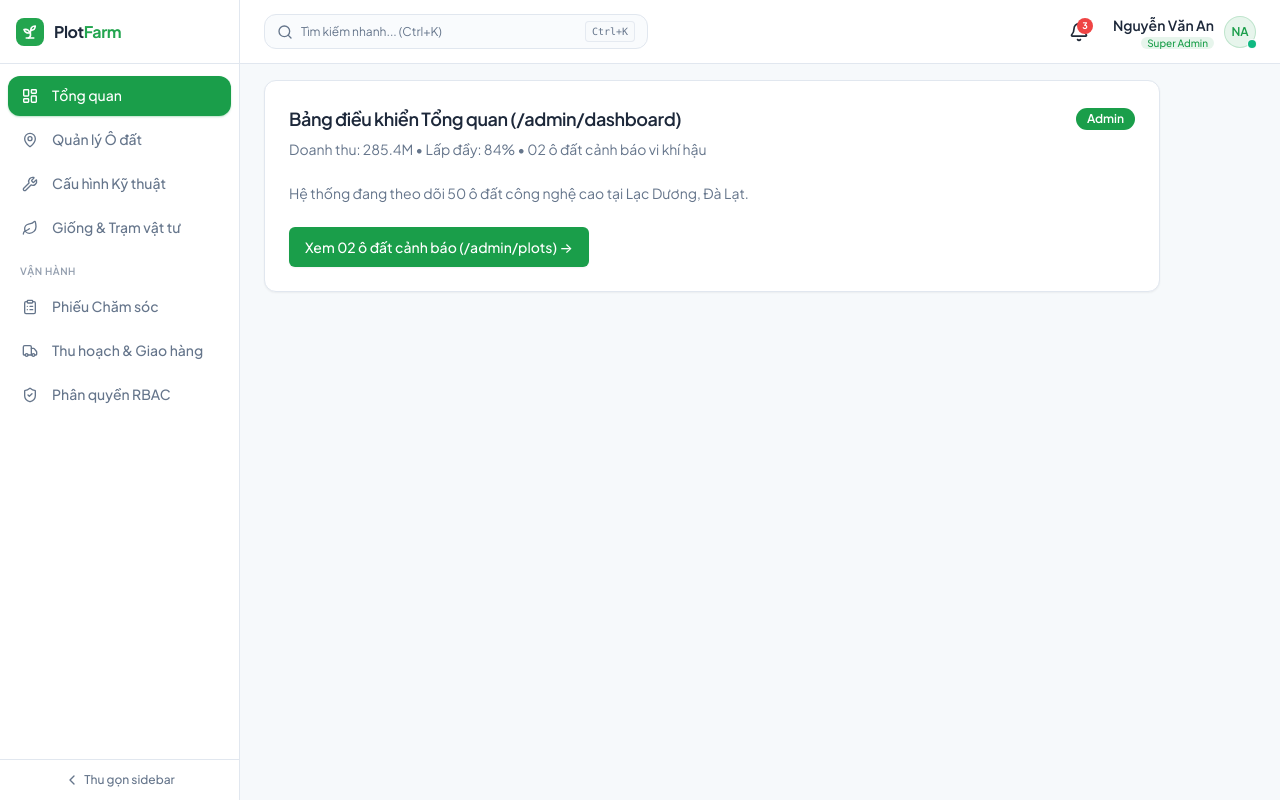
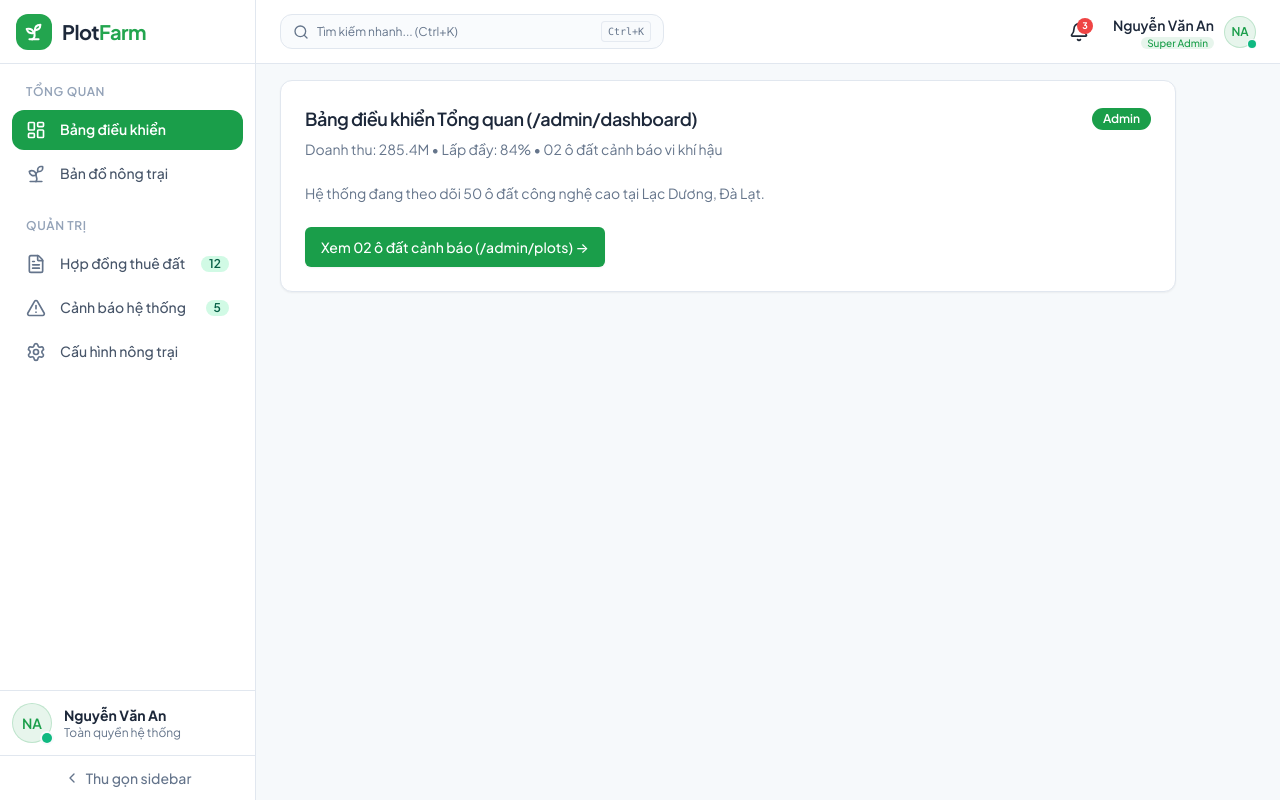
Before and after one commit to amazing-intern-fall-2026/PlotFarm-DEV-Team7, a React (Vite) app in the folder apps/client/: page /admin in a window 1280 px wide. Built offline with nearby package versions, Linux system fonts and the light colour scheme.

Commit message:
feat(sidebar): match farmer and admin sidebars to reference design

```diff
--- a/apps/client/src/shared/ui/SidebarNav/SidebarItem.tsx
+++ b/apps/client/src/shared/ui/SidebarNav/SidebarItem.tsx
@@ -13,7 +13,7 @@ export interface SidebarItemProps {
 
 /**
  * SidebarItem — một mục menu trong Sidebar (Desktop).
- * Hỗ trợ hai trạng thái: expanded (icon + label) và collapsed (chỉ icon).
+ * Hỗ trợ hai trạng thái: expanded (icon + label + badge) và collapsed (chỉ icon + dot badge).
  */
 export function SidebarItem({
   icon,
@@ -22,7 +22,7 @@ export function SidebarItem({
   collapsed = false,
   onClick,
   badge,
-  id
+  id,
 }: SidebarItemProps) {
   return (
     <button
@@ -33,20 +33,22 @@ export function SidebarItem({
       aria-label={label}
       aria-current={isActive ? "page" : undefined}
       className={cn(
-        "group relative flex w-full items-center gap-3 rounded-xl px-3 py-2.5",
-        "text-sm font-medium transition-all duration-150 focus-visible:outline-none",
+        "group relative flex w-full items-center gap-3.5 rounded-xl px-3.5 py-2.5",
+        "text-sm transition-all duration-150 focus-visible:outline-none",
         "focus-visible:ring-2 focus-visible:ring-primary/60",
         isActive
-          ? "bg-primary text-white shadow-sm shadow-primary/30"
-          : "text-muted-foreground hover:bg-accent hover:text-accent-foreground",
-        collapsed ? "justify-center px-2" : "justify-start"
+          ? "bg-primary text-white font-semibold shadow-xs shadow-primary/20"
+          : "text-slate-600 dark:text-slate-300 font-medium hover:bg-accent/60 hover:text-foreground",
+        collapsed ? "justify-center px-2 py-3" : "justify-start",
       )}
     >
       {/* Icon */}
       <span
         className={cn(
-          "flex h-5 w-5 shrink-0 items-center justify-center transition-transform duration-150",
-          isActive && !collapsed && "scale-105"
+          "flex h-5 w-5 shrink-0 items-center justify-center transition-colors duration-150",
+          isActive
+            ? "text-white"
+            : "text-slate-500 dark:text-slate-400 group-hover:text-foreground",
         )}
       >
         {icon}
@@ -57,15 +59,14 @@ export function SidebarItem({
         <span className="flex-1 truncate text-left leading-tight">{label}</span>
       )}
 
-      {/* Badge */}
+      {/* Badge khi expanded */}
       {badge !== undefined && !collapsed && (
         <span
           className={cn(
-            "ml-auto flex h-5 min-w-[20px] items-center justify-center rounded-full px-1.5",
-            "text-[10px] font-semibold leading-none",
+            "ml-auto flex items-center justify-center rounded-full text-xs font-semibold leading-none",
             isActive
-              ? "bg-white/20 text-white"
-              : "bg-primary/10 text-primary"
+              ? "h-6 min-w-[24px] px-1.5 bg-white/20 text-white font-bold"
+              : "px-2 py-0.5 min-w-[20px] bg-emerald-100 text-emerald-800 dark:bg-emerald-950/60 dark:text-emerald-300",
           )}
         >
           {badge}
--- a/apps/client/src/shared/ui/SidebarNav/SidebarNav.tsx
+++ b/apps/client/src/shared/ui/SidebarNav/SidebarNav.tsx
@@ -23,13 +23,13 @@ export interface SidebarNavProps {
   className?: string;
 }
 
-const SIDEBAR_WIDTH_EXPANDED = "w-60";
-const SIDEBAR_WIDTH_COLLAPSED = "w-[68px]";
+const SIDEBAR_WIDTH_EXPANDED = "w-64";
+const SIDEBAR_WIDTH_COLLAPSED = "w-[72px]";
 
 /**
  * SidebarNav — sidebar cố định bên trái cho Admin / Farmer trên Desktop.
- * - Expanded: 240px, hiển thị Logo + text + sections.
- * - Collapsed: 68px, chỉ hiển thị icon.
+ * - Expanded: 256px, hiển thị Logo + text + sections + user card.
+ * - Collapsed: 72px, chỉ hiển thị icon.
  * - Toggle bằng nút ChevronLeft / ChevronRight ở đáy.
  */
 export function SidebarNav({
@@ -38,7 +38,7 @@ export function SidebarNav({
   collapseLabel = "Thu gọn",
   expandLabel = "Mở rộng",
   footer,
-  className
+  className,
 }: SidebarNavProps) {
   const [collapsed, setCollapsed] = React.useState(false);
 
@@ -47,32 +47,32 @@ export function SidebarNav({
       aria-label="Điều hướng hệ thống"
       className={cn(
         "hidden lg:flex flex-col h-screen sticky top-0",
-        "bg-white border-r border-border",
-        "transition-all duration-200 ease-in-out overflow-hidden shrink-0",
+        "bg-white dark:bg-slate-900 border-r border-border",
+        "transition-all duration-200 ease-in-out overflow-hidden shrink-0 select-none",
         collapsed ? SIDEBAR_WIDTH_COLLAPSED : SIDEBAR_WIDTH_EXPANDED,
-        className
+        className,
       )}
     >
       {/* ── Logo header ────────────────────────────────────────────── */}
       <div
         className={cn(
           "flex h-16 items-center border-b border-border shrink-0",
-          collapsed ? "justify-center px-0" : "gap-2 px-4"
+          collapsed ? "justify-center px-0" : "px-4",
         )}
       >
-        <Logo size="sm" showText={!collapsed} />
+        <Logo size="md" showText={!collapsed} />
       </div>
 
       {/* ── Scrollable menu area ─────────────────────────────────────── */}
-      <div className="flex-1 overflow-y-auto overflow-x-hidden py-3 px-2 space-y-4">
+      <div className="flex-1 overflow-y-auto overflow-x-hidden py-4 px-3 space-y-5">
         {sections.map((section, sIdx) => (
           <div key={sIdx} className="space-y-1">
             {/* Section title */}
             {section.title && !collapsed && (
               <p
                 className={cn(
-                  "px-3 pb-1 text-[10px] font-semibold uppercase tracking-wider",
-                  "text-muted-foreground/70 truncate"
+                  "px-3.5 pb-1.5 pt-1 text-xs font-semibold uppercase tracking-wider",
+                  "text-slate-400 dark:text-slate-500 truncate",
                 )}
               >
                 {section.title}
@@ -90,9 +90,9 @@ export function SidebarNav({
         ))}
       </div>
 
-      {/* ── Footer slot ──────────────────────────────────────────────── */}
+      {/* ── Footer slot (Thông tin user & Đăng xuất) ─────────────────── */}
       {footer && (
-        <div className={cn("border-t border-border px-2 py-3 shrink-0")}>
+        <div className={cn("border-t border-border px-3 py-3 shrink-0", collapsed && "px-2 py-2 flex justify-center")}>
           {footer}
         </div>
       )}
@@ -104,18 +104,18 @@ export function SidebarNav({
         aria-label={collapsed ? expandLabel : collapseLabel}
         className={cn(
           "flex items-center justify-center border-t border-border py-3 shrink-0",
-          "text-muted-foreground hover:text-foreground hover:bg-accent",
+          "text-slate-500 hover:text-foreground hover:bg-accent/40",
           "transition-colors duration-150 focus-visible:outline-none",
-          "focus-visible:ring-2 focus-visible:ring-primary/60 focus-visible:ring-inset"
+          "focus-visible:ring-2 focus-visible:ring-primary/60 focus-visible:ring-inset",
         )}
       >
         {collapsed ? (
           <ChevronRight className="h-4 w-4" />
         ) : (
-          <>
-            <ChevronLeft className="h-4 w-4 mr-1" />
-            <span className="text-xs font-medium">{collapseLabel}</span>
-          </>
+          <div className="flex items-center gap-1.5 text-sm font-medium">
+            <ChevronLeft className="h-4 w-4" />
+            <span>{collapseLabel}</span>
+          </div>
         )}
       </button>
     </aside>
--- a/apps/client/src/widgets/RootLayout/RootLayout.tsx
+++ b/apps/client/src/widgets/RootLayout/RootLayout.tsx
@@ -8,15 +8,17 @@ import {
   User,
   LayoutDashboard,
   MapPin,
-  Wrench,
-  Leaf,
   ClipboardList,
-  Truck,
   ShieldCheck,
   CheckSquare,
   QrCode,
   FileText,
   Bell,
+  CalendarCheck,
+  Sprout,
+  AlertTriangle,
+  Settings,
+  LogOut,
 } from "lucide-react";
 
 import { useT } from "@/shared/lib/i18n";
@@ -30,6 +32,7 @@ import {
   Header,
   type HeaderNavItem,
   Footer,
+  Avatar,
 } from "@/shared/ui";
 import { cn } from "@/shared/lib/utils";
 
@@ -120,58 +123,49 @@ function useCustomerBottomItems(t: (key: string) => string) {
 }
 
 function useAdminSections(
-  t: (key: string) => string,
+  _t: (key: string) => string,
   onNavChange?: (id: string) => void,
 ): SidebarSection[] {
   return [
     {
+      title: "TỔNG QUAN",
       items: [
         {
           id: "overview",
-          icon: <LayoutDashboard className="h-4 w-4" />,
-          label: t("admin.overview"),
+          icon: <LayoutDashboard className="h-5 w-5" />,
+          label: "Bảng điều khiển",
           onClick: () => onNavChange?.("overview"),
         },
         {
           id: "plots",
-          icon: <MapPin className="h-4 w-4" />,
-          label: t("admin.plots"),
+          icon: <Sprout className="h-5 w-5" />,
+          label: "Bản đồ nông trại",
           onClick: () => onNavChange?.("plots"),
-        },
-        {
-          id: "tech_config",
-          icon: <Wrench className="h-4 w-4" />,
-          label: t("admin.tech_config"),
-          onClick: () => onNavChange?.("tech_config"),
-        },
-        {
-          id: "seeds_supply",
-          icon: <Leaf className="h-4 w-4" />,
-          label: t("admin.seeds_supply"),
-          onClick: () => onNavChange?.("seeds_supply"),
         },
       ],
     },
     {
-      title: "Vận hành",
+      title: "QUẢN TRỊ",
       items: [
         {
-          id: "work_orders",
-          icon: <ClipboardList className="h-4 w-4" />,
-          label: t("admin.work_orders"),
-          onClick: () => onNavChange?.("work_orders"),
+          id: "contracts",
+          icon: <FileText className="h-5 w-5" />,
+          label: "Hợp đồng thuê đất",
+          badge: "12",
+          onClick: () => onNavChange?.("contracts"),
         },
         {
-          id: "harvest",
-          icon: <Truck className="h-4 w-4" />,
-          label: t("admin.harvest"),
-          onClick: () => onNavChange?.("harvest"),
+          id: "alerts",
+          icon: <AlertTriangle className="h-5 w-5" />,
+          label: "Cảnh báo hệ thống",
+          badge: "5",
+          onClick: () => onNavChange?.("alerts"),
         },
         {
-          id: "rbac",
-          icon: <ShieldCheck className="h-4 w-4" />,
-          label: t("admin.rbac"),
-          onClick: () => onNavChange?.("rbac"),
+          id: "settings",
+          icon: <Settings className="h-5 w-5" />,
+          label: "Cấu hình nông trại",
+          onClick: () => onNavChange?.("settings"),
         },
       ],
     },
@@ -209,35 +203,66 @@ function useAdminBottomItems(t: (key: string) => string) {
 }
 
 function useFarmerSections(
-  t: (key: string) => string,
+  _t: (key: string) => string,
   onNavChange?: (id: string) => void,
 ): SidebarSection[] {
   return [
     {
+      title: "VẬN HÀNH",
       items: [
         {
           id: "tasks_today",
-          icon: <CheckSquare className="h-4 w-4" />,
-          label: t("farmer.tasks_today"),
+          icon: <CalendarCheck className="h-5 w-5" />,
+          label: "Nhiệm vụ hôm nay",
+          badge: "4",
           onClick: () => onNavChange?.("tasks_today"),
         },
         {
           id: "my_plots",
-          icon: <MapPin className="h-4 w-4" />,
-          label: t("farmer.my_plots"),
+          icon: <Sprout className="h-5 w-5" />,
+          label: "Quản lý ô đất",
           onClick: () => onNavChange?.("my_plots"),
         },
         {
-          id: "iot_camera",
-          icon: <Camera className="h-4 w-4" />,
-          label: t("farmer.iot_camera"),
-          onClick: () => onNavChange?.("iot_camera"),
+          id: "scan_qr",
+          icon: <QrCode className="h-5 w-5" />,
+          label: "Quét mã QR lô",
+          onClick: () => onNavChange?.("scan_qr"),
+        },
+      ],
+    },
+    {
+      title: "NHẬT KÝ & BÁO CÁO",
+      items: [
+        {
+          id: "task_journal",
+          icon: <FileText className="h-5 w-5" />,
+          label: "Nhật ký canh tác",
+          onClick: () => onNavChange?.("task_journal"),
         },
         {
-          id: "task_journal",
-          icon: <FileText className="h-4 w-4" />,
-          label: t("farmer.task_journal"),
-          onClick: () => onNavChange?.("task_journal"),
+          id: "alerts",
+          icon: <AlertTriangle className="h-5 w-5" />,
+          label: "Cảnh báo vi khí hậu",
+          badge: "2",
+          onClick: () => onNavChange?.("alerts"),
+        },
+      ],
+    },
+    {
+      title: "CÁ NHÂN",
+      items: [
+        {
+          id: "profile",
+          icon: <User className="h-5 w-5" />,
+          label: "Hồ sơ kỹ thuật viên",
+          onClick: () => onNavChange?.("profile"),
+        },
+        {
+          id: "settings",
+          icon: <Settings className="h-5 w-5" />,
+          label: "Cài đặt thiết bị",
+          onClick: () => onNavChange?.("settings"),
         },
       ],
     },
@@ -382,6 +407,32 @@ export function RootLayout({
       ? breadcrumbs
       : [{ label: t("shell.breadcrumb_home") }];
 
+  const sidebarFooter = isAdmin ? (
+    <div className="flex items-center gap-3 w-full">
+      <Avatar name={user?.name || "Ban Trị"} size="md" status="online" />
+      <div className="flex-1 min-w-0">
+        <p className="text-sm font-bold text-foreground truncate">{user?.name || "Admin BioCloud"}</p>
+        <p className="text-xs text-muted-foreground truncate">Toàn quyền hệ thống</p>
+      </div>
+    </div>
+  ) : (
+    <div className="flex items-center gap-3 w-full">
+      <Avatar name={user?.name || "Nguyễn Nông"} size="md" status="online" />
+      <div className="flex-1 min-w-0">
+        <p className="text-sm font-bold text-foreground truncate">{user?.name || "Nguyễn Văn Nông"}</p>
+        <p className="text-xs text-muted-foreground truncate">Kỹ thuật viên Lô A</p>
+      </div>
+      <button
+        type="button"
+        title="Đăng xuất"
+        aria-label="Đăng xuất"
+        className="text-slate-400 hover:text-foreground transition-colors p-1 rounded-lg hover:bg-accent shrink-0 ml-auto"
+      >
+        <LogOut className="h-5 w-5" />
+      </button>
+    </div>
+  );
+
   return (
     <div className={cn("flex h-screen overflow-hidden bg-muted/30", className)}>
       {/* ── Sidebar (desktop only) ─────────────────────────────────── */}
@@ -390,6 +441,7 @@ export function RootLayout({
         activeItemId={activeId}
         collapseLabel={t("shell.collapse")}
         expandLabel={t("shell.expand")}
+        footer={sidebarFooter}
       />
 
       {/* ── Right column: TopBar + main ─────────────────────────────── */}
```
Also changed, not shown: 1 other file (tests, documents, lock files or other folders).
